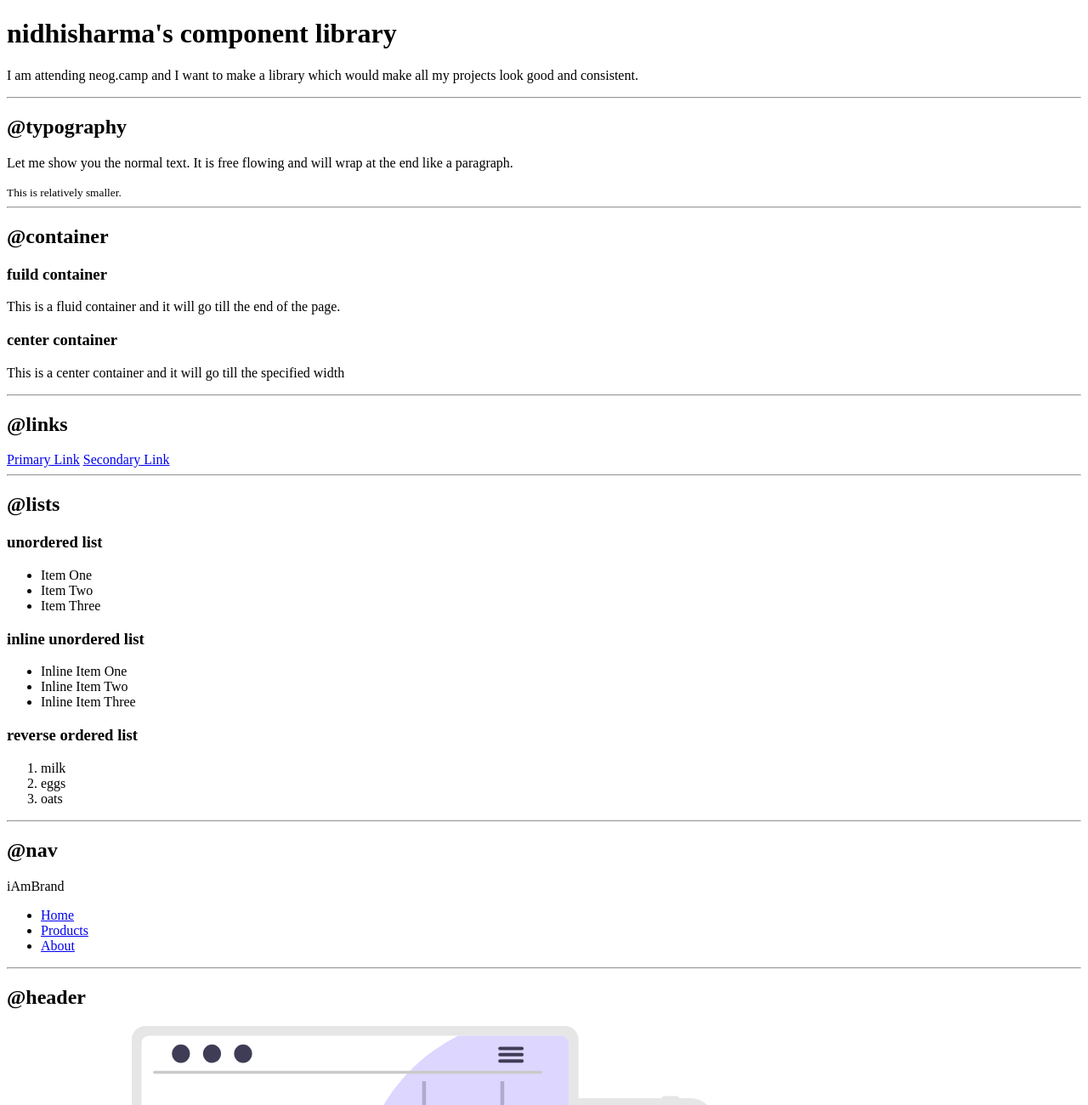
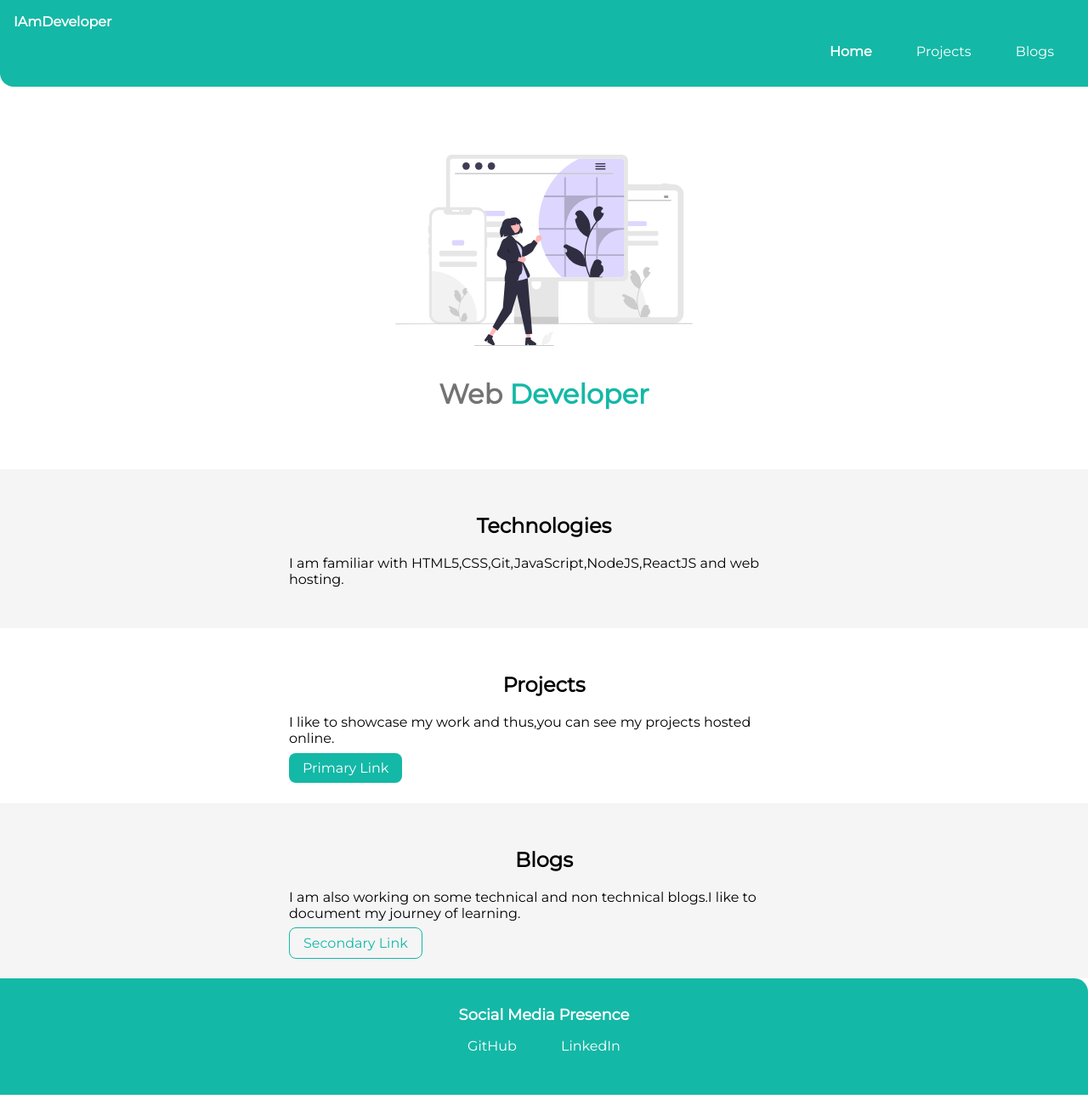
Before and after one commit to nidhi040601/neog-lesson-3, a plain HTML site: page index.html in a window 1280 px wide. Shown: the top 1300 px of the page at 85% size. Drawn offline with Linux system fonts and the light colour scheme.

Commit message:
Added navigation pages

```diff
--- a/index.html
+++ b/index.html
@@ -4,116 +4,58 @@
     <meta charset="UTF-8">
     <meta http-equiv="X-UA-Compatible" content="IE=edge">
     <meta name="viewport" content="width=device-width, initial-scale=1.0">
-    <title>Component Library</title>
+    <title>Home</title>
+    <link href="styles.css" rel="stylesheet"/>
 </head>
 <body>
-    <h1>nidhisharma's component library</h1>
-    <p>I am attending neog.camp and I want to make a library which would make all my projects look good and consistent.</p>
-
-    <hr>
-
-    <h2>@typography</h2>
-
-    <p>Let me show you the normal text. It is free flowing and will wrap at the end like a paragraph.</p>
-    <small>This is relatively smaller.</small>
-
-    <hr>
-
-    <h2>@container</h2>
-
-    <h3>fuild container</h3>
-    <p>This is a fluid container and it will go till the end of the page.</p>
-
-    <h3>center container</h3>
-    <p>This is a center container and it will go till the specified width</p>
-
-    <hr>
-
-    <h2>@links</h2>
-
-    <a href="/">Primary Link</a>
-    <a href="/">Secondary Link</a>
-
-    <hr>
-
-    <h2>@lists</h2>
-
-    <h3>unordered list</h3>
-
-    <ul>
-        <li>Item One</li>
-        <li>Item Two</li>
-        <li>Item Three</li>
-    </ul>
-
-    <h3>inline unordered list</h3>
-
-    <ul>
-        <li>Inline Item One</li>
-        <li>Inline Item Two</li>
-        <li>Inline Item Three</li>
-    </ul>
-
-    <h3>reverse ordered list</h3>
-
-    <ol>
-        <li>milk</li>
-        <li>eggs</li>
-        <li>oats</li>
-    </ol>
-
-    <hr>
-
-    <h2>@nav</h2>
-
-    <nav>
-        <div>iAmBrand</div>
-        <ul>
-            <li>
-                <a href="/">Home</a>
+    <nav class="navigation">
+        <div class="nav-brand">IAmDeveloper</div>
+        <ul class="list-non-bullet nav-pills">
+            <li class="list-item-inline">
+                <a class="link link-active" href="/">Home</a>
             </li>
-            <li>
-                <a href="/">Products</a>
+            <li class="list-item-inline">
+                <a class="link" href="/projects.html">Projects</a>
             </li>
-            <li>
-                <a href="/">About</a>
+            <li class="list-item-inline">
+                <a class="link" href="/blogs.html">Blogs</a>
             </li>
         </ul>
     </nav>
 
-    <hr>
-
-    <h2>@header</h2>
-
-    <header>
-        <img src="images/hero.svg"/>
-        <h1>Heading inside header</h1>
+    <header class="hero">
+        <img class="hero-img" src="images/hero.svg"/>
+        <h1 class="hero-heading">Web <span class="heading-inverted">Developer</span></h1>
     </header>
 
-    <hr>
-
-    <h2>@section</h2>
-
-    <section>
-        <h3>white section</h3>
-        <p>This will have white background</p>
+    <section class="section ow">
+        <div class="container-center">
+            <h1>Technologies</h1>
+            <p>I am familiar with HTML5,CSS,Git,JavaScript,NodeJS,ReactJS and web hosting.</p>
+        </div>
     </section>
 
-    <section>
-        <h3>grey section</h3>
-        <p>This will have grey background</p>
+    <section class="section">
+        <div class="container-center">
+            <h1>Projects</h1>
+            <p>I like to showcase my work and thus,you can see my projects hosted online.</p>
+            <a href="/projects.html" class="link link-primary">Primary Link</a>
+        </div>
     </section>
 
-    <hr>
+    <section class="section ow">
+        <div class="container-center">
+            <h1>Blogs</h1>
+            <p>I am also working on some technical and non technical blogs.I like to document my journey of learning.</p>
+            <a href="/blogs.html" class="link link-secondary">Secondary Link</a>
+        </div>
+    </section>
 
-    <h2>@footer</h2>
-
-    <footer>
-        <div>Some small heading inside footer</div>
-        <ul>
-            <li>social one</li>
-            <li>social two</li>
-            <li>social three</li>
+    <footer class="footer container">
+        <div class="footer-header">Social Media Presence</div>
+        <ul class="social-links list-non-bullet">
+            <li class="list-item-inline" ><a class="link" href="https://github.com/nidhi040601">GitHub</a></li>
+            <li class="list-item-inline"><a class="link" href="https://www.linkedin.com/in/sharmanidhi0406">LinkedIn</a></li>
         </ul>
     </footer>
 </body>
--- /dev/null
+++ b/styles.css
@@ -0,0 +1,133 @@
+@import url('https://fonts.googleapis.com/css2?family=Montserrat:ital,wght@0,400;1,700&display=swap');
+
+:root{
+    --primary-color: #14b8a6;
+    --dark-grey:#737373;
+    --off-white: #f5f5f5;
+}
+
+hr{
+    margin: 2rem 0rem;
+}
+
+.margin-md{
+    margin: 2rem;
+}
+
+body {
+    font-family: 'Montserrat', sans-serif;
+    margin: 0px;
+}
+
+.container{
+    padding: 0rem 1rem;
+}
+
+.container-center{
+    max-width: 600px;
+    margin: auto;
+}
+
+.link{
+    text-decoration: none;
+    padding: 0.5rem 1rem;
+}
+
+.link-primary{
+    background-color: var(--primary-color);
+    border-radius: 0.5rem;
+    color: white;
+}
+
+.link-secondary{
+    color: var(--primary-color);
+    border-radius: 0.5rem;
+    border: 1px solid var(--primary-color);
+}
+
+.list-non-bullet{
+    list-style: none;
+}
+
+.list-item-inline{
+    display: inline;
+    padding: 0rem 0.5rem;
+}
+
+.navigation{
+    background-color: var(--primary-color);
+    color: white;
+    padding: 1rem;
+    border-bottom-left-radius: 1rem;
+}
+
+.navigation .nav-brand{
+    font-weight: bold;
+}
+
+.navigation .nav-pills{
+    text-align: right;
+}
+
+.navigation .link{
+    color: white;
+}
+
+.link-active{
+    font-weight: bold;
+}
+
+.hero{
+    padding: 2rem;
+    padding-top: 5rem;
+}
+
+.hero-img{
+    max-width: 350px;
+    margin: auto;
+    display: block;
+}
+
+.hero-heading{
+    text-align: center;
+    padding: 1rem;
+    font-size: 2rem;
+    color: var(--dark-grey);
+}
+
+.hero .hero-heading .heading-inverted{
+    color: var(--primary-color);
+}
+
+.section{
+    padding: 2rem;
+}
+
+.section h1{
+    text-align: center;
+}
+
+.ow{
+    background-color: var(--off-white);
+}
+
+.footer{
+    background-color: var(--primary-color);
+    padding: 2rem 1rem;
+    color: white;
+    text-align: center;
+    border-top-right-radius: 1rem;
+}
+
+.footer .link{
+    color: white;
+}
+
+.footer .footer-header{
+    font-weight: bold;
+    font-size: large;
+}
+
+.footer ul{
+    padding-inline-start: 0px;
+}
```
Also changed, not shown: blogs.html (added, +30 -0 lines), lib/components.html (added, +119 -0 lines), projects.html (added, +40 -0 lines).
